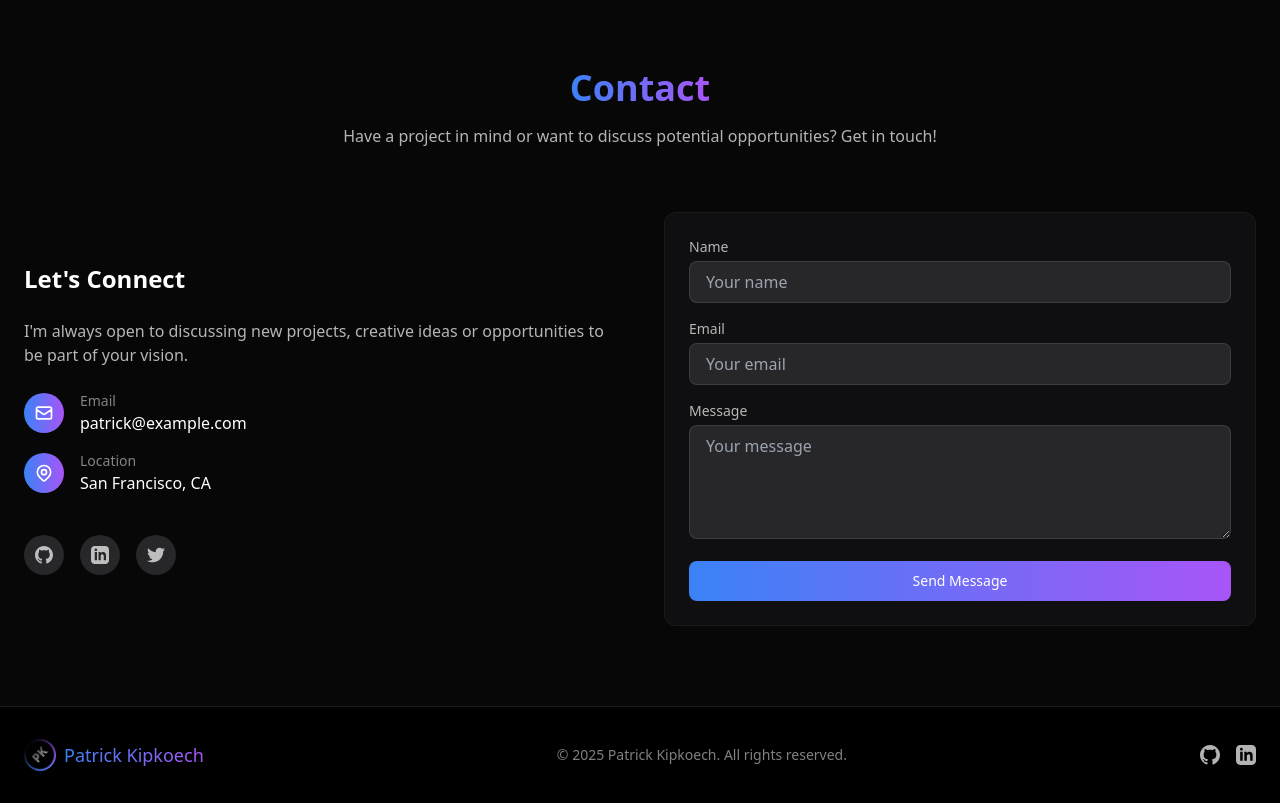
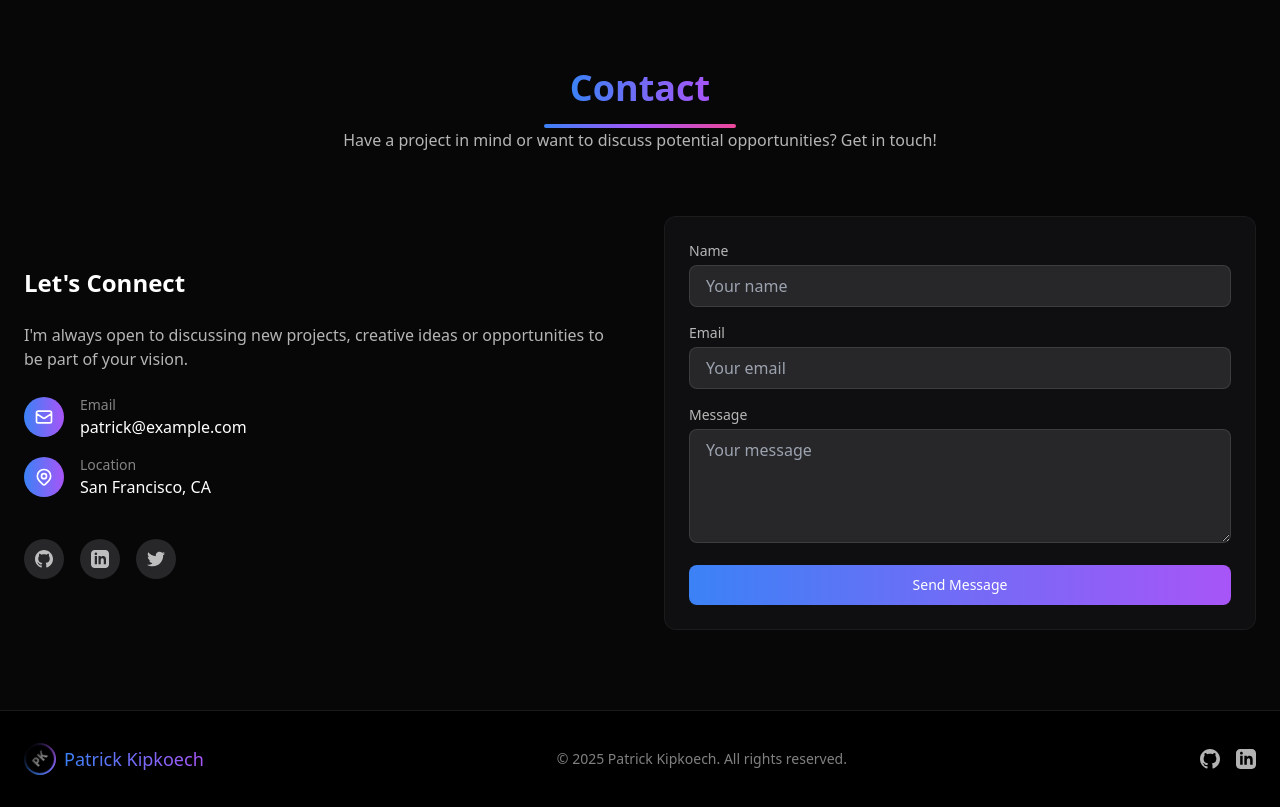
Before and after one commit to koskei-kipkoech/Personal-Portfolio, a Next.js app: page / in a window 1280 px wide. Shown: the part 5720-6527 px from the top of the page. Built offline with nearby package versions, Linux system fonts and the light colour scheme.

Commit message:
Updates the UI styling

```diff
--- a/components/contact.tsx
+++ b/components/contact.tsx
@@ -38,9 +38,10 @@ function Contact() {
     <section id="contact" className="py-20 bg-zinc-900/30">
       <div className="container mx-auto px-6">
         <div className="flex flex-col items-center mb-16">
-          <h2 className="text-4xl font-bold mb-4 bg-clip-text text-transparent bg-gradient-to-r from-blue-500 to-purple-500">
+          <h2 className="cursor-pointer text-4xl font-bold mb-4 bg-clip-text text-transparent bg-gradient-to-r from-blue-500 to-purple-500">
             Contact
           </h2>
+          <div className="h-1 w-48 bg-gradient-to-r from-blue-500 via-purple-500 to-pink-500 rounded-full"></div>
           <p className="text-white/70 text-center max-w-2xl">
             Have a project in mind or want to discuss potential opportunities? Get in touch!
           </p>
```
